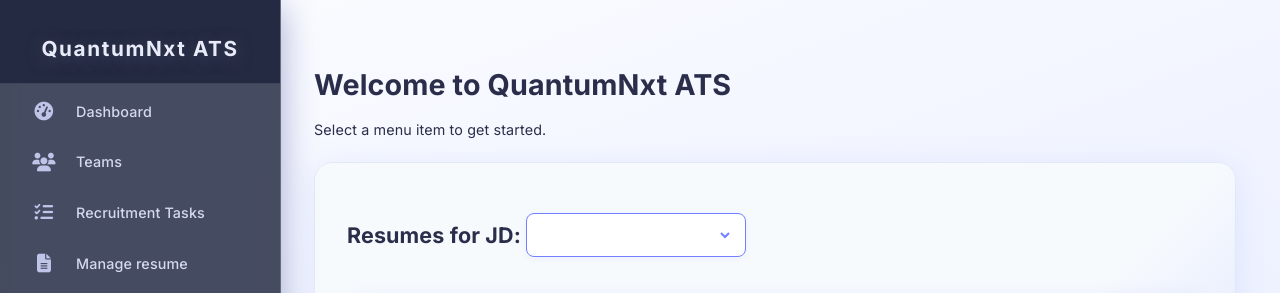
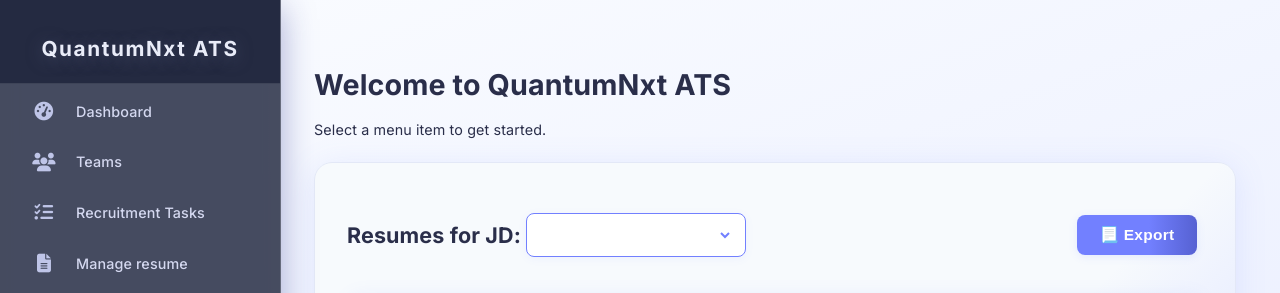
Before and after one commit to sant-anurag/QuantumNxt, a Django app: page /view_parse_resumes_page/ in a window 1280 px wide. Shown: the top 293 px of the page. Run offline with Django 5.2, Linux system fonts and the light colour scheme; data that the repository does not hold is empty.

Commit message:
Exprt button

```diff
--- a/ats_tracker/static/css/view_parse_resumes.css
+++ b/ats_tracker/static/css/view_parse_resumes.css
@@ -157,7 +157,31 @@
         pointer-events: none;
         z-index: 10;
     }
+/* Export button styling */
+.icon-btn.export-btn {
+    background: linear-gradient(90deg, #7280ff 60%, #5661d2 100%);
+    color: #fff;
+    font-weight: 600;
+    border: none;
+    box-shadow: 0 2px 8px rgba(110,130,255,0.13);
+    transition: background 0.2s, color 0.2s, box-shadow 0.2s;
+    width: 120px;
+    height: 40px;
+    border-radius: 8px;
+    font-size: 1.08em;
+    letter-spacing: 0.02em;
+    margin-left: 18px;
+    cursor: pointer;
+    display: inline-flex;
+    align-items: center;
+    justify-content: center;
+}
 
+.icon-btn.export-btn:hover {
+    background: linear-gradient(90deg, #5661d2 60%, #7280ff 100%);
+    color: #e6ebff;
+    box-shadow: 0 4px 16px rgba(86,97,210,0.18);
+}
     /* Responsive adjustments */
     @media (max-width: 900px) {
         .glass-card {
--- a/ats_tracker/static/js/view_parse_resumes.js
+++ b/ats_tracker/static/js/view_parse_resumes.js
@@ -58,35 +58,8 @@ function updateStatus(resumeId, status) {
     });
 }
 
-// Parsing button logic
-let parsing = false;
-document.getElementById('parse-btn').onclick = function() {
-    if (!parsing) {
-        parsing = true;
-        this.textContent = 'Stop Parsing';
-        this.title = 'Stop Parsing';
-        startParsing();
-    } else {
-        parsing = false;
-        this.textContent = 'Start Parsing';
-        this.title = 'Start Parsing';
-    }
-};
-
-function startParsing() {
+document.getElementById('export-btn').onclick = function() {
     const jdId = document.getElementById('jd-select').value;
     if (!jdId) return;
-    fetch(`/start_parse_resumes/?jd_id=${jdId}`, { method: 'POST' })
-        .then(res => res.json())
-        .then(data => {
-            if (!data.success) {
-                alert(data.error || 'Parsing failed');
-                parsing = false;
-                document.getElementById('parse-btn').textContent = 'Start Parsing';
-                document.getElementById('parse-btn').title = 'Start Parsing';
-                return;
-            }
-            // Use parsed data to update table
-            renderTable(data.resumes || []);
-        });
-}
+    window.location.href = `/export_resumes_excel/?jd_id=${jdId}`;
+};
--- a/ats_tracker/templates/home.html
+++ b/ats_tracker/templates/home.html
@@ -44,7 +44,6 @@
                 <ul class="submenu">
                     <li><a href="{% url 'upload_resume_page' %}">Upload Resume</a></li>
                     <li><a href="{% url 'view_parse_resumes_page' %}?jd_id=1">View/Screen Resumes</a></li>
-                    <li><a href="#">Export Screened Resumes</a></li>
                 </ul>
             </li>
             <li>
--- a/ats_tracker/templates/view_parse_resumes.html
+++ b/ats_tracker/templates/view_parse_resumes.html
@@ -10,7 +10,9 @@
             <select id="jd-select"></select>
             <span id="jd-id"></span>
         </h2>
-
+        <button id="export-btn" class="icon-btn export-btn" title="Export to Excel">
+            &#x1F4C3; Export
+        </button>
     </div>
     <table id="resume-table" class="resume-table">
         <thead>
--- a/ats_tracker/urls.py
+++ b/ats_tracker/urls.py
@@ -34,5 +34,7 @@ urlpatterns = [
     path('update_resume_status/', views.update_resume_status, name='update_resume_status'),
     path('download_resume/<int:resume_id>/', views.download_resume, name='download_resume'),
     path('assign_jd_data/', views.assign_jd_data, name='assign_jd_data'),
+    # urls.py
+    path('export_resumes_excel/', views.export_resumes_excel, name='export_resumes_excel'),
 
 ]
--- a/ats_tracker/views.py
+++ b/ats_tracker/views.py
@@ -926,3 +926,47 @@ def update_resume_status(request):
         conn.close()
         return JsonResponse({'success': True})
     return JsonResponse({'success': False, 'error': 'Invalid method'}, status=405)
+
+import openpyxl
+from openpyxl.utils import get_column_letter
+from django.http import HttpResponse
+
+def export_resumes_excel(request):
+    print("export_resumes_excel -> Request method:", request.method)
+    jd_id = request.GET.get('jd_id')
+    if not jd_id:
+        return HttpResponse("JD ID required", status=400)
+    conn = get_db_conn()
+    cursor = conn.cursor(dictionary=True)
+    cursor.execute("""
+        SELECT r.file_name, r.status, r.uploaded_on, jd.jd_summary, c.company_name
+        FROM resumes r
+        LEFT JOIN recruitment_jds jd ON r.jd_id = jd.jd_id
+        LEFT JOIN customers c ON r.customer_id = c.company_id
+        WHERE r.jd_id = %s
+        ORDER BY r.uploaded_on DESC
+    """, (jd_id,))
+    rows = cursor.fetchall()
+    cursor.close()
+    conn.close()
+
+    wb = openpyxl.Workbook()
+    ws = wb.active
+    ws.title = "Resumes"
+    headers = ["File Name", "Status", "Uploaded On", "JD Summary", "Company"]
+    ws.append(headers)
+    for row in rows:
+        ws.append([
+            row['file_name'],
+            row['status'],
+            row['uploaded_on'].strftime('%Y-%m-%d %H:%M') if row['uploaded_on'] else '',
+            row['jd_summary'],
+            row['company_name']
+        ])
+    for col in range(1, len(headers)+1):
+        ws.column_dimensions[get_column_letter(col)].width = 22
+
+    response = HttpResponse(content_type='application/vnd.openxmlformats-officedocument.spreadsheetml.sheet')
+    response['Content-Disposition'] = f'attachment; filename="resumes_{jd_id}.xlsx"'
+    wb.save(response)
+    return response
```
